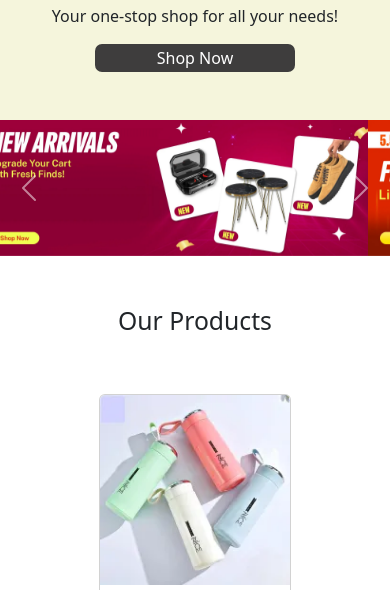
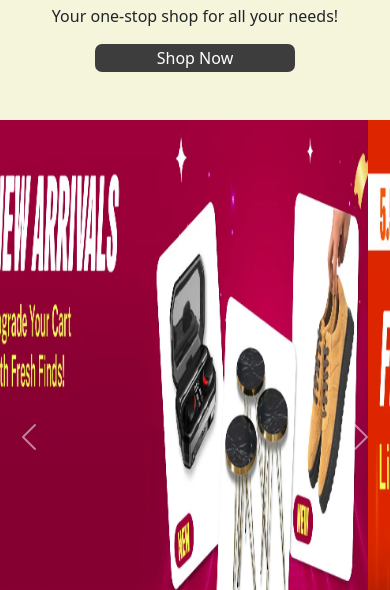
Before and after one commit to UzmaTahir97/ShopEase, a plain HTML site: page index.html in a window 390 px wide. Shown: the part 231-821 px from the top of the page. Drawn offline with nearby package versions, Linux system fonts and the light colour scheme.

Commit message:
Update style.css

```diff
--- a/style.css
+++ b/style.css
@@ -7,10 +7,16 @@
     .custome a{
 display: none;
     }
-. carousel-item img{
+/* . carousel-item img{
    width: 100%;
    height:auto;
 
+} */
+   @media (max-width:425px){
+  .carousel-item img{
+    height: auto;
+    width: 90%;
+  }
 }
 
 .navbar{
@@ -40,12 +46,18 @@ display: none;
     text-decoration: underline;
 }
 
-.carousel-item img{
+   .carousel-item img{
+     /* display: block; */
+      /* height: 100%; */
+      height: 75vh !important;
+    width: 95%;
+}
+
+/* .carousel-item img{
     height:100%;
    display:block;
     width: 95%;
-
-}
+} */
 .header {
     text-align: center;
     background-color: beige;
```
